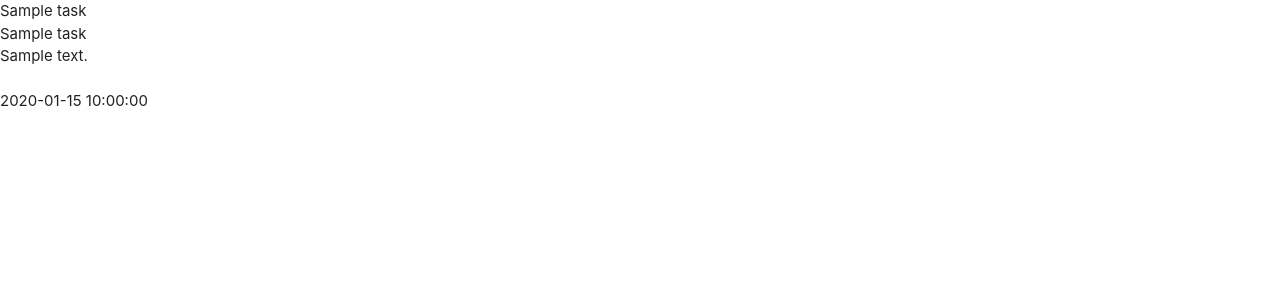
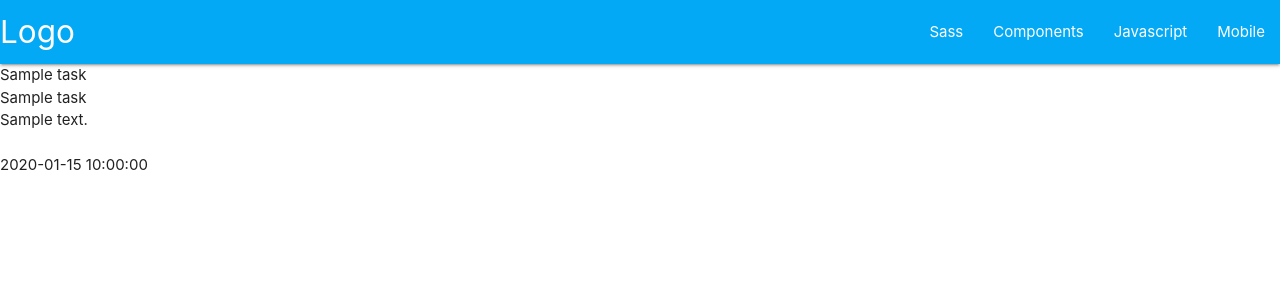
Before and after one commit to Peristratus/flask-task-manager-project, a Flask app: page / in a window 1280 px wide. Shown: the top 300 px of the page. Run offline with Flask 2, Linux system fonts and the light colour scheme; a database or web service that is not in the repository returns one stand-in record (values such as "Sample title"); some libraries are stand-ins or nearby versions.

Commit message:
adding the nav bar element code

```diff
--- a/templates/base.html
+++ b/templates/base.html
@@ -13,6 +13,29 @@
 </head>
 <body>
 
+    <header>
+        <!---Top Nav-->
+          <nav  class="nav-extended text-shadow light-blue darkened-1">
+            <div class="nav-wrapper">
+                <a href="#!" class="brand-logo">Logo</a>
+                <a href="#" data-target="mobile-demo" class="sidenav-trigger"><i class="material-icons">menu</i></a>
+                <ul class="right hide-on-med-and-down">
+                    <li><a href="sass.html">Sass</a></li>
+                    <li><a href="badges.html">Components</a></li>
+                    <li><a href="collapsible.html">Javascript</a></li>
+                    <li><a href="mobile.html">Mobile</a></li>
+                </ul>
+            </div>
+            </nav>
+             <!---mobile side nav-->
+            <ul class="sidenav" id="mobile-demo">
+                <li><a href="sass.html">Sass</a></li>
+                <li><a href="badges.html">Components</a></li>
+                <li><a href="collapsible.html">Javascript</a></li>
+                <li><a href="mobile.html">Mobile</a></li>
+            </ul>
+    </header>
+
     {% block content %}
     {% endblock %}
 
```
